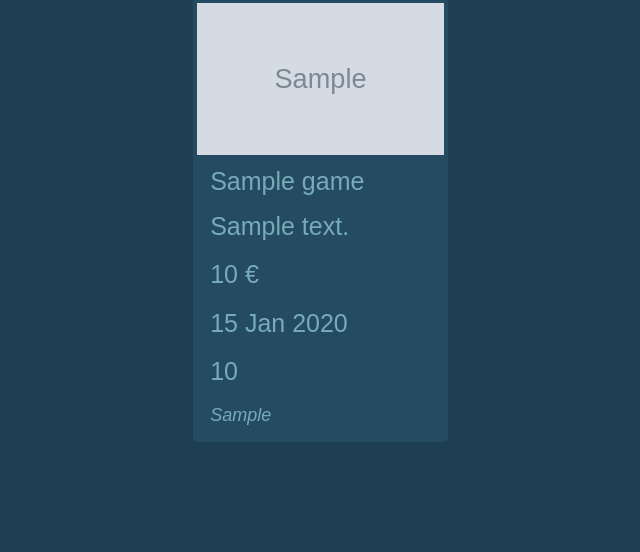
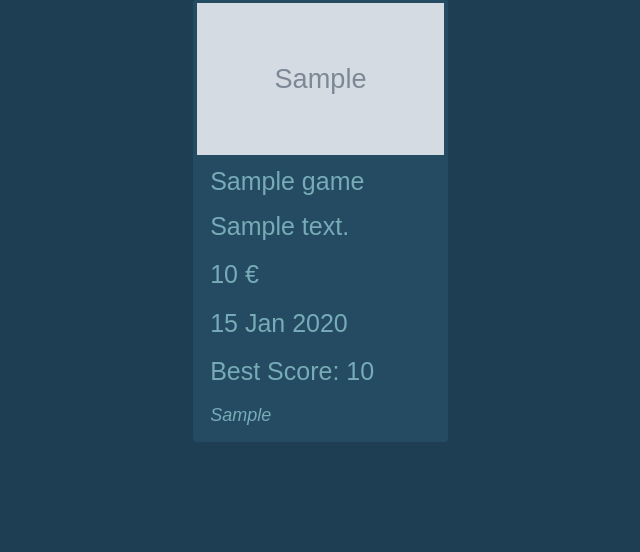
Before and after one commit to hongkuancn/game-store, a Django app: page /player/bought in a window 1280 px wide. Shown: the part 208-760 px from the top of the page, without its empty margins (35-675 px from the left). Run offline with Django 3.2, Linux system fonts and the light colour scheme; a user stored in the database is signed in; tables that the repository leaves empty hold one stand-in row (values such as "Sample post"); grey boxes marked "Sample" are stand-in pictures; some libraries are stand-ins or nearby versions.

Commit message:
minor ui change

```diff
--- a/games/templates/games/playersgames.html
+++ b/games/templates/games/playersgames.html
@@ -35,7 +35,7 @@
                                 <p>{{ boughtgame.game_info.description | truncatechars:30 }}</p>
                                 <p>{{boughtgame.price}} €</p>
                                 <p>{{boughtgame.bought_time | date:"d M Y" }} </p>
-                                <p>{{boughtgame.best_score }} </p>
+                                <p>Best Score: {{boughtgame.best_score }} </p>
                                 <div class="labels">
                                     <p>{{boughtgame.game_info.label}}</p>
                                 </div>
```
